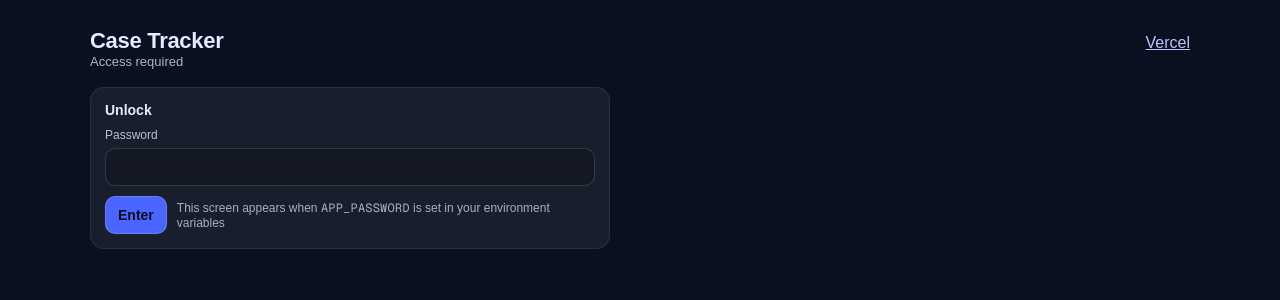
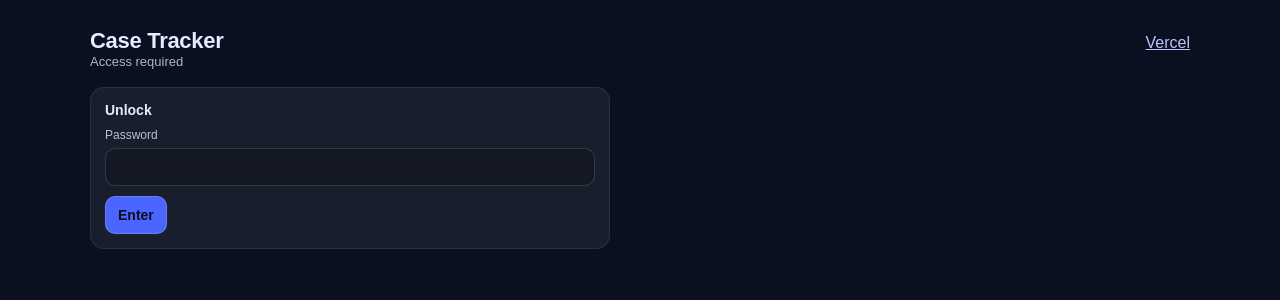
Before and after one commit to iamcode4hash/Case_Tracker, a Next.js app: page /unlock in a window 1280 px wide. Shown: the top 300 px of the page. Built offline with nearby package versions, Linux system fonts and the light colour scheme.

Commit message:
Remove unlock page hint text

```diff
--- a/src/app/unlock/page.tsx
+++ b/src/app/unlock/page.tsx
@@ -42,9 +42,6 @@ export default function UnlockPage(props: {
               <button className={styles.button} type="submit">
                 Enter
               </button>
-              <div className={styles.hint}>
-                This screen appears when <span className={styles.mono}>APP_PASSWORD</span> is set in your environment variables
-              </div>
             </div>
           </form>
         </section>
```
